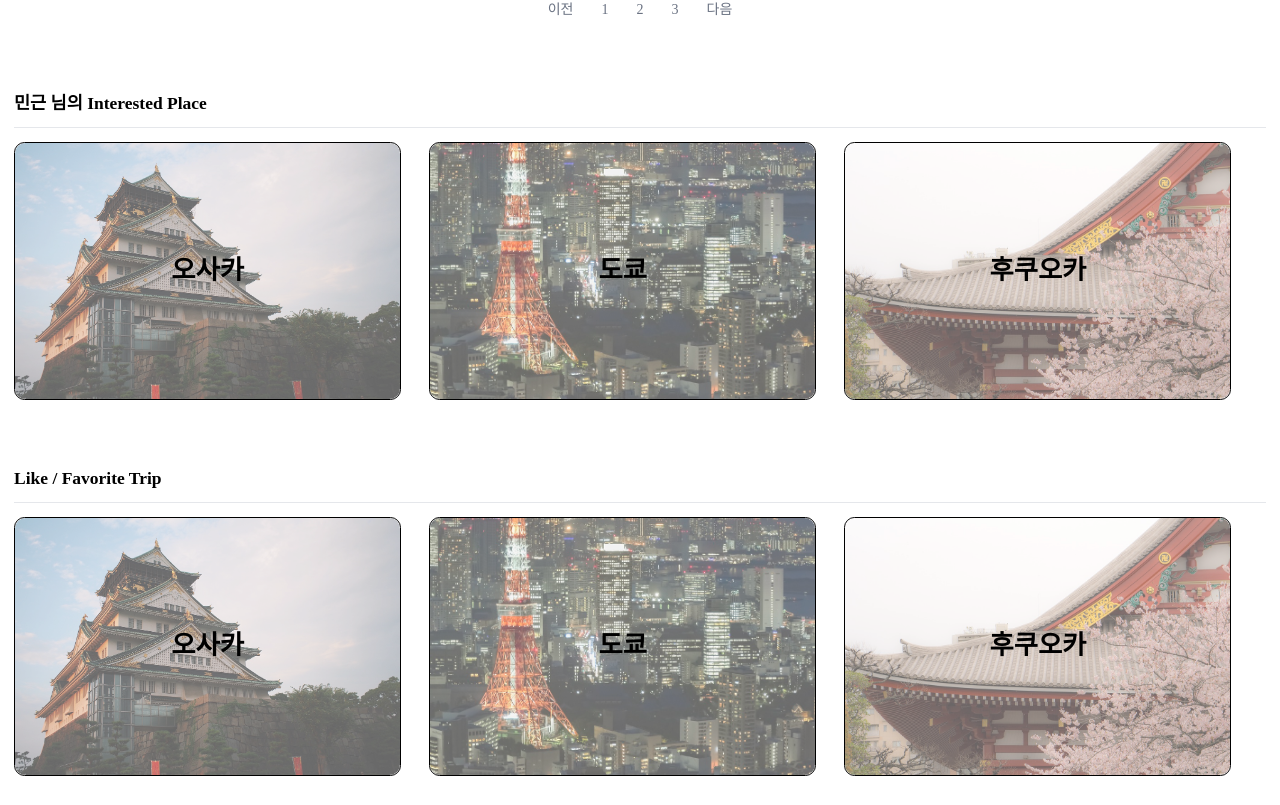
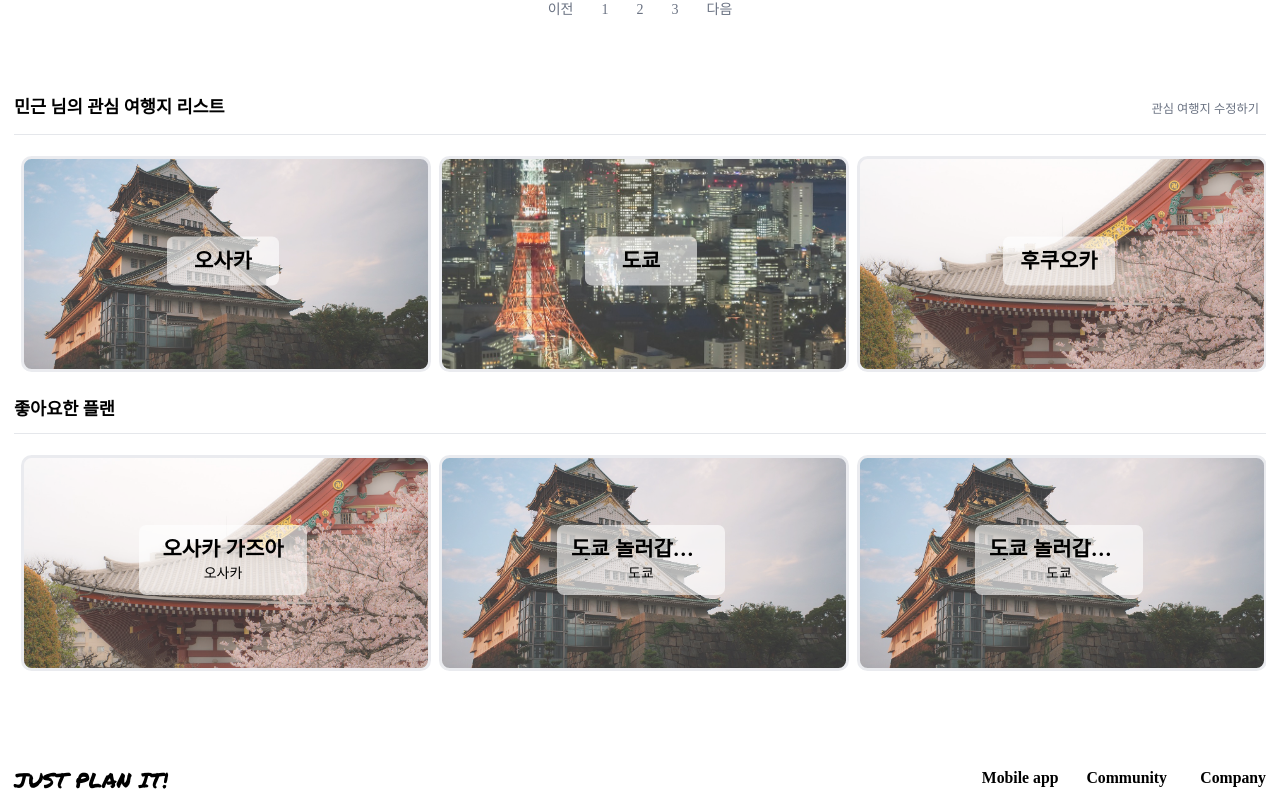
Before and after one commit to Yoonhwi/jandi_plan_frontend, a React (Vite) app: page /mypage in a window 1280 px wide. Shown: the part 793-1598 px from the top of the page. Built offline with nearby package versions, Linux system fonts and the light colour scheme; a web font is replaced by a local one; what @enzedonline/quill-blot-formatter2 would draw is missing.

Commit message:
feat: mypage slider 기능 추가

```diff
--- /dev/null
+++ b/src/components/Slider/Sliders.jsx
@@ -0,0 +1,81 @@
+import styles from "./Sliders.module.css";
+import {Button} from "@/components";
+import { MdNavigateBefore,MdNavigateNext  } from "react-icons/md";
+import Slider from "react-slick";
+import "slick-carousel/slick/slick.css";
+import "slick-carousel/slick/slick-theme.css";
+
+const Sliders = ({items, type}) => {
+    const settings = {
+        dots: false,
+        infinite: false,
+        speed: 500,
+        slidesToShow: 3,
+        // arrow:true,
+        // nextArrow: (
+        //     <Button className={styles.slick_next_arrow} size="md" variant="none"><MdNavigateNext /></Button>
+        // ),
+        // prevArrow: (
+        //     <Button className={styles.slick_next_arrow} size="md" variant="none"><MdNavigateBefore /></Button>
+        // ),
+        responsive: [
+          {
+            breakpoint: 900,
+            settings: {
+              slidesToShow: 2,
+            },
+          },
+          {
+            breakpoint: 600,
+            settings: {
+              slidesToShow: 1,
+            },
+          },
+        ],
+      };
+
+      return(
+        <div className={styles.slider_container}>
+            <Slider {...settings}>
+                {items.map((item,index)=> (
+                    <div key={index} className={styles.place_box}>
+                        {type === "destination" ? (
+                            <>
+                            <div
+                                className={styles.img_container}
+                                style={{
+                                    backgroundImage: `url(${item.imgSrc})`,
+                                }}
+                            />
+                            <div className={styles.dest_container}>
+                                <div className={styles.dest_title}>
+                                    <p className={styles.dest_name}>{item.name}</p>
+                                </div>
+                            </div>
+                            </>
+                        ):(
+                            <>
+                            <div
+                                className={styles.img_container}
+                                style={{
+                                    backgroundImage: `url(${item.plan.profile_url})`,
+                                }}
+                            />
+                            <div className={styles.plan_container}>
+                                <div className={styles.plan_title}>
+                                <p className={styles.plan_name}>{item.plan.title}</p>
+                                <p className={styles.plan_destination}>{item.plan.destination}</p>
+                                </div>
+                            </div>
+                            </>
+                        )}
+
+                    </div>
+                ))}
+            </Slider>
+        </div>
+      );
+
+}
+
+export default Sliders;
--- /dev/null
+++ b/src/components/Slider/Sliders.module.css
@@ -0,0 +1,91 @@
+.slider_container {
+    border-top: 1px solid var(--color-gray-200);
+    padding: 1rem 0;
+    height: 12rem;
+  }
+
+  .place_box{
+    width: 10rem;
+    height: 16rem;
+    display: flex;
+    flex-direction: column;
+    align-items: center;
+    justify-content: center;
+    border-radius: var(--radius-xl);
+    position: relative;
+    box-sizing: border-box;
+    padding: 0.5rem;
+  }
+
+  .img_container {
+    width: 100%;
+    height: 100%;
+
+    background-size: cover;
+    background-position: center;
+    opacity: 0.8;
+    border: 3px solid var(--color-gray-200);
+    border-radius: var(--radius-xl);
+    z-index: -1;
+  }
+
+  .dest_container {
+    flex: 1;
+    position: absolute;
+    top: 50%;
+    left: 50%;
+    transform: translate(-50%, -50%);
+  }
+
+  .dest_title {
+    padding: 1rem;
+    border-radius: var(--radius-lg);
+    width: 6rem;
+    background-color: rgba(255, 255, 255, 0.6);
+    display: flex;
+    flex-direction: column;
+    align-items: center;
+    gap: 0.5rem;
+  }
+
+  .dest_name {
+    font-weight: var(--font-weight-extrabold);
+    font-size: var(--text-2xl);
+
+    display: -webkit-box;
+    -webkit-line-clamp: 2;
+    -webkit-box-orient: vertical;
+    overflow: hidden;
+    text-overflow: ellipsis;
+  }
+
+
+  .plan_container {
+    flex: 1;
+    position: absolute;
+    top: 50%;
+    left: 50%;
+    transform: translate(-50%, -50%);
+  }
+
+  .plan_title {
+    padding: 1rem;
+    border-radius: var(--radius-lg);
+    width: 10rem;
+    background-color: rgba(255, 255, 255, 0.6);
+    display: flex;
+    flex-direction: column;
+    align-items: center;
+    gap: 0.5rem;
+  }
+
+  .plan_name {
+    font-weight: var(--font-weight-extrabold);
+    font-size: var(--text-2xl);
+
+    display: -webkit-box;
+    -webkit-line-clamp: 1;
+    -webkit-box-orient: vertical;
+    overflow: hidden;
+    text-overflow: ellipsis;
+  }
--- a/src/components/index.js
+++ b/src/components/index.js
@@ -4,5 +4,6 @@ export { default as Tooltip } from "./Tooltip/Tooltip.jsx";
 export { default as ToastList } from "./Toast/ToastList.jsx";
 export { default as Editor } from "./Editor/Editor.jsx";
 export { default as Field } from "./Field/Field.jsx";
+export { default as Slider } from "./Slider/Sliders.jsx";
 export * from "./Drawer/Drawer.jsx";
 export * from "./Modal/Modal.jsx";
--- a/src/pages/MyPage/MyPage.jsx
+++ b/src/pages/MyPage/MyPage.jsx
@@ -1,11 +1,12 @@
 import { BaseLayout } from "@/layouts";
 import styles from "./MyPage.module.css";
-import { Button, Modal, ModalContent, ModalTrigger } from "@/components";
+import { Button, Modal, ModalContent, ModalTrigger, Slider } from "@/components";
 import DetailItem from "./Components/DetailItem";
 import { destinationItems, dummy } from "./constants";
 import MyInfo from "./Components/MyInfo";
 
 const MyPage = () => {
+
   return (
     <BaseLayout>
       <div className={styles.container}>
@@ -43,9 +44,20 @@ const MyPage = () => {
 
         <div className={styles.interest_container}>
           <div className={styles.title_box}>
-            <p className={styles.title}>민근 님의 Interested Place</p>
+            <p className={styles.title}>민근 님의 관심 여행지 리스트</p>
+            <Button variant="ghost" size="sm">
+              관심 여행지 수정하기
+            </Button>
           </div>
-          <div className={styles.place_container}>
+            <Slider items={destinationItems} type="destination" />
+        </div>
+
+        <div className={styles.like_container}>
+          <div className={styles.title_box}>
+            <p className={styles.title}>좋아요한 플랜</p>
+          </div>
+          <Slider items={dummy} type="plan" />
+          {/* <div className={styles.place_container} >
             {destinationItems.map((item) => (
               <div className={styles.place_box} key={item.name}>
                 <img
@@ -56,25 +68,7 @@ const MyPage = () => {
                 <p className={styles.des_img_title}>{item.name}</p>
               </div>
             ))}
-          </div>
-        </div>
-
-        <div className={styles.like_container}>
-          <div className={styles.title_box}>
-            <p className={styles.title}>Like / Favorite Trip</p>
-          </div>
-          <div className={styles.place_container}>
-            {destinationItems.map((item) => (
-              <div className={styles.place_box} key={item.name}>
-                <img
-                  src={item.imgSrc}
-                  alt="destination"
-                  className={styles.des_img}
-                />
-                <p className={styles.des_img_title}>{item.name}</p>
-              </div>
-            ))}
-          </div>
+          </div> */}
         </div>
       </div>
     </BaseLayout>
--- a/src/pages/MyPage/MyPage.module.css
+++ b/src/pages/MyPage/MyPage.module.css
@@ -57,16 +57,16 @@
   flex: 1;
   gap: 2rem;
   height: 14rem;
-  overflow-x: auto;
+  overflow: hidden;
 }
 
 .place_box {
   display: flex;
   gap: 1rem;
-  width: calc(33% - 2rem);
+  min-width: 25rem;
   align-items: center;
-  border-radius: var(--radius-xl);
-  border: 1px solid var(--color-text-dynamic);
+  border-radius: var(--radius-4xl);
+  border: 3px solid var(--color-gray-200);
   position: relative;
 }
 
@@ -75,7 +75,7 @@
   aspect-ratio: 1.5 / 1;
   object-fit: cover;
   object-position: center;
-  border-radius: var(--radius-xl);
+  border-radius: var(--radius-4xl);
   opacity: 0.6;
 }
 
@@ -95,4 +95,5 @@
   display: flex;
   flex-direction: column;
   gap: 1rem;
+  margin-bottom: 1rem;
 }
--- a/src/pages/MyPage/constants.js
+++ b/src/pages/MyPage/constants.js
@@ -11,6 +11,11 @@ export const destinationItems = [
           name: "후쿠오카",
           imgSrc: "/fukuoka.jpg",
         },
+        {
+          name: "후쿠오카",
+          imgSrc: "/fukuoka.jpg",
+        },
+
   ];
 
   export const dummy = [
```
